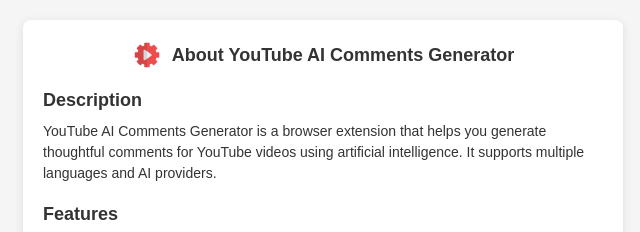
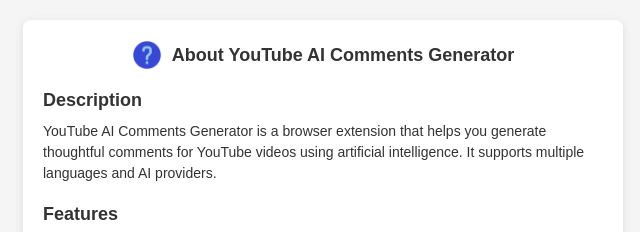
Before and after one commit to Sigmanor/yt-ai-comments, a browser extension: page src/about.html in a window 1280 px wide. Shown: the top 232 px of the page, 317-957 px from the left. Drawn offline with Linux system fonts and the light colour scheme; no server answers.

Commit message:
feat: update favicon and icon in About window

```diff
--- a/src/about.html
+++ b/src/about.html
@@ -6,7 +6,7 @@
   <title>About YouTube AI Comments Generator</title>
   <link rel="stylesheet" href="options.css">
   <link rel="stylesheet" href="themes.css">
-  <link rel="icon" href="icons/icon16.png" type="image/png">
+  <link rel="icon" href="icons/help.png" type="image/png">
   <style>
     h2 {
       font-size: 18px;
@@ -97,7 +97,7 @@
 <body>
   <div class="container">
     <div style="display: flex; align-items: center; justify-content: center; margin-bottom: 20px;">
-      <img src="icons/icon48.png" alt="Extension Icon" style="width: 30px; height: 30px; margin-right: 10px;">
+      <img src="icons/help.png" alt="Extension Icon" style="width: 30px; height: 30px; margin-right: 10px;">
       <h2 style="margin: 0;">About YouTube AI Comments Generator</h2>
     </div>
 
```
